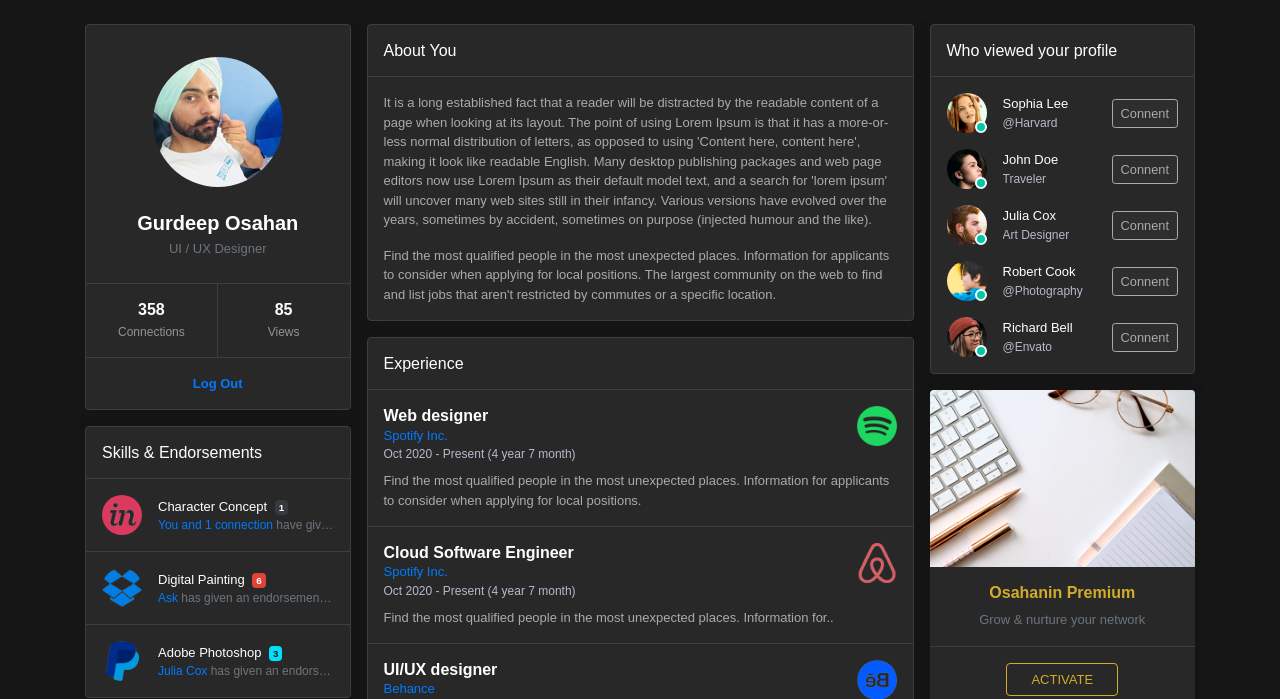
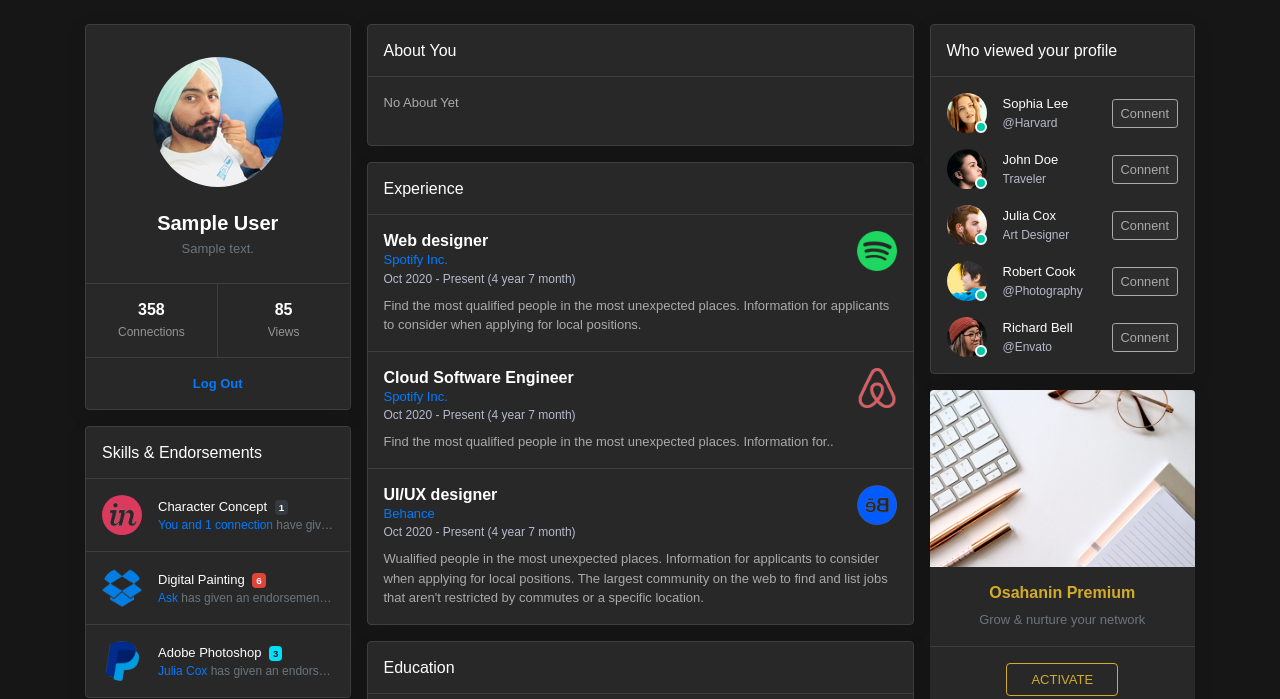
Before and after one commit to ShubhChaturvedi/Nimbus, a Django app: template templates/dashboard/profile.html in a window 1280 px wide. Shown: the part 55-754 px from the top of the page. Run offline with Django 3.2, Linux system fonts and the light colour scheme; the template is opened without the code that fills it: most values are stand-ins (such as "Sample title", 1, 10 or a date in 2020); some libraries are stand-ins or nearby versions; some web fonts are replaced.

Commit message:
Dev: My-account field

```diff
--- a/templates/dashboard/profile.html
+++ b/templates/dashboard/profile.html
@@ -6,8 +6,8 @@
     <div class="box mb-3 shadow-sm border rounded bg-white profile-box text-center">
         <div class="py-4 px-3 border-bottom">
             <img src="{% static "img/p13.png" %}" class="img-fluid mt-2 rounded-circle" alt="Responsive image">
-            <h5 class="font-weight-bold text-dark mb-1 mt-4">Gurdeep Osahan</h5>
-            <p class="mb-0 text-muted">UI / UX Designer</p>
+            <h5 class="font-weight-bold text-dark mb-1 mt-4">{{ profile.first_name }}&nbsp;{{ profile.last_name }}</h5>
+            <p class="mb-0 text-muted">{{ profile.bio }}</p>
         </div>
         <div class="d-flex">
             <div class="col-6 border-right p-3">
@@ -20,7 +20,7 @@
             </div>
         </div>
         <div class="overflow-hidden border-top">
-            <a class="font-weight-bold p-3 d-block" href="sign-in.html"> Log Out </a>
+            <a class="font-weight-bold p-3 d-block" href="{% url "logout" %}"> Log Out </a>
         </div>
     </div>
     <div class="box shadow-sm border rounded bg-white mb-3">
@@ -83,18 +83,7 @@
             <h6 class="m-0">About You</h6>
         </div>
         <div class="box-body p-3">
-            <p>It is a long established fact that a reader will be distracted by the readable content of a
-                page when looking at its layout. The point of using Lorem Ipsum is that it has a
-                more-or-less normal distribution of letters, as opposed to using 'Content here, content
-                here', making it look like readable English. Many desktop publishing packages and web page
-                editors now use Lorem Ipsum as their default model text, and a search for 'lorem ipsum' will
-                uncover many web sites still in their infancy. Various versions have evolved over the years,
-                sometimes by accident, sometimes on purpose (injected humour and the like).
-            </p>
-            <p class="mb-0">Find the most qualified people in the most unexpected places. Information for
-                applicants to consider when applying for local positions. The largest community on the web
-                to find and list jobs that aren't restricted by commutes or a specific location.
-            </p>
+            <p>{% firstof profile.about "No About Yet" %}</p>
         </div>
     </div>
     <div class="box shadow-sm border rounded bg-white mb-3">
```
Also changed, not shown: core/views.py (+8 -1 lines).
